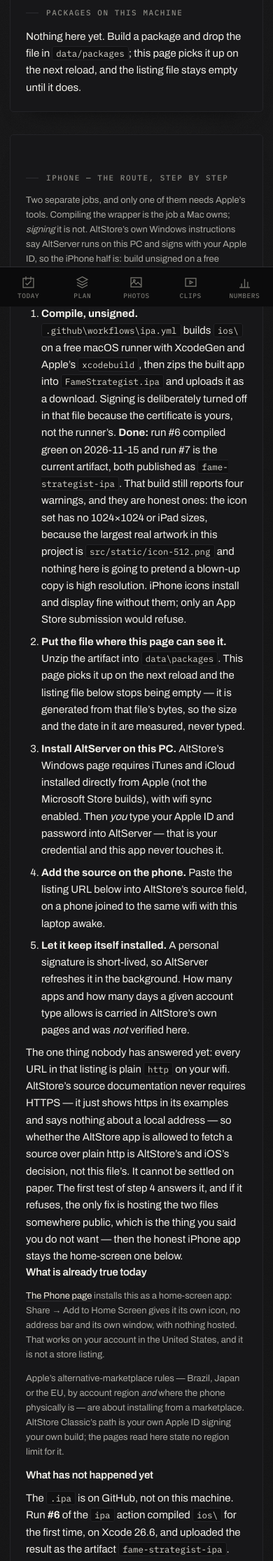
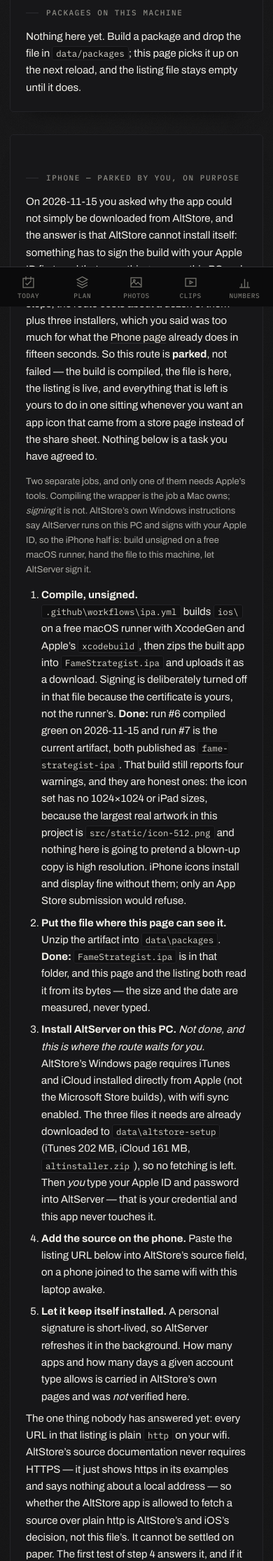
Before and after one commit to leahgouin12-tech/fame-strategist, a FastAPI app: template src/templates/store.html in a window 390 px wide. Shown: the part 406-2637 px from the top of the page at 70% size. Run offline with FastAPI, Linux system fonts and the light colour scheme; the template is opened without the code that fills it, so the values that code supplies are empty; parts of the project's set-up code (start-up, migrations or seed data) failed here and were passed over.

Commit message:
fix: /store stops handing her tasks she parked
She closed the AltStore route on 2026-11-15, but the page still read as a
to-do list and still claimed the .ipa was only on GitHub. It now says what is
done (green compile, real file in data/packages, live listing), what is not
(nothing Apple installed, nothing on a phone, plain-http source untested), and
that none of it is a step she agreed to.

```diff
--- a/src/templates/store.html
+++ b/src/templates/store.html
@@ -38,7 +38,16 @@ an empty list below means no build has been dropped in yet, not a broken button.
   </div>
 
   <div class="card">
-    <h2>iPhone &mdash; the route, step by step</h2>
+    <h2>iPhone &mdash; parked by you, on purpose</h2>
+    <p class="claim">On 2026-11-15 you asked why the app could not simply be downloaded from
+      AltStore, and the answer is that AltStore cannot install itself: something has to sign the
+      build with your Apple ID first, and that something runs on this PC and needs Apple&rsquo;s
+      device stack under it. Counted as steps, the route costs about a dozen of them plus three
+      installers, which you said was too much for what the <a href="/phone">Phone page</a> already
+      does in fifteen seconds. So this route is <strong>parked</strong>, not failed &mdash; the
+      build is compiled, the file is here, the listing is live, and everything that is left is
+      yours to do in one sitting whenever you want an app icon that came from a store page instead
+      of the share sheet. Nothing below is a task you have agreed to.</p>
     <p class="k">Two separate jobs, and only one of them needs Apple&rsquo;s tools. Compiling the
       wrapper is the job a Mac owns; <em>signing</em> it is not. AltStore&rsquo;s own Windows
       instructions say AltServer runs on this PC and signs with your Apple ID, so the iPhone half is:
@@ -56,13 +65,16 @@ an empty list below means no build has been dropped in yet, not a broken button.
         pretend a blown-up copy is high resolution. iPhone icons install and display fine without
         them; only an App Store submission would refuse.</li>
       <li><strong>Put the file where this page can see it.</strong> Unzip the artifact into
-        <code>data\packages</code>. This page picks it up on the next reload and the listing file
-        below stops being empty &mdash; it is generated from that file&rsquo;s bytes, so the size and
-        the date in it are measured, never typed.</li>
-      <li><strong>Install AltServer on this PC.</strong> AltStore&rsquo;s Windows page requires iTunes
-        and iCloud installed directly from Apple (not the Microsoft Store builds), with wifi sync
-        enabled. Then <em>you</em> type your Apple ID and password into AltServer &mdash; that is
-        your credential and this app never touches it.</li>
+        <code>data\packages</code>. <strong>Done:</strong> <code>FameStrategist.ipa</code> is in that
+        folder, and this page and <a href="/store/apps.json">the listing</a> both read it from its
+        bytes &mdash; the size and the date are measured, never typed.</li>
+      <li><strong>Install AltServer on this PC.</strong> <em>Not done, and this is where the route
+        waits for you.</em> AltStore&rsquo;s Windows page requires iTunes and iCloud installed
+        directly from Apple (not the Microsoft Store builds), with wifi sync enabled. The three files
+        it needs are already downloaded to <code>data\altstore-setup</code> (iTunes 202 MB, iCloud
+        161 MB, <code>altinstaller.zip</code>), so no fetching is left. Then <em>you</em> type your
+        Apple ID and password into AltServer &mdash; that is your credential and this app never
+        touches it.</li>
       <li><strong>Add the source on the phone.</strong> Paste the listing URL below into
         AltStore&rsquo;s source field, on a phone joined to the same wifi with this laptop awake.</li>
       <li><strong>Let it keep itself installed.</strong> A personal signature is short-lived, so
@@ -87,19 +99,20 @@ an empty list below means no build has been dropped in yet, not a broken button.
       a marketplace. AltStore Classic&rsquo;s path is your own Apple ID signing your own build;
       the pages read here state no region limit for it.</p>
     <h3>What has not happened yet</h3>
-    <p class="claim">The <code>.ipa</code> is on GitHub, not on this machine. Run
-      <strong>#6</strong> of the <code>ipa</code> action compiled <code>ios\</code> for the first
-      time, on Xcode 26.6, and uploaded the result as the artifact
-      <code>fame-strategist-ipa</code>. The three runs before it were red, and each one named a
-      defect that only a compiler could name: an error constant Apple&#39;s enum does not contain, a
-      delegate method labelled <code>with:</code> instead of WebKit&#39;s
+    <p class="claim">Nothing is installed on a phone, and nothing Apple is installed on this
+      machine &mdash; no iTunes, no iCloud, no Bonjour, no Apple Mobile Device Service, no AltServer
+      (checked the same day). The <code>.ipa</code> itself is real and is here: run <strong>#6</strong>
+      of the <code>ipa</code> action compiled <code>ios\</code> for the first time on Xcode 26.6, run
+      <strong>#7</strong> is the artifact you downloaded, and the file now sits in
+      <code>data\packages</code> where the table above can see it. The three runs before the green one
+      were red, and each named a defect only a compiler could name: an error constant Apple&#39;s enum
+      does not contain, a delegate method labelled <code>with:</code> instead of WebKit&#39;s
       <code>withError:</code> &mdash; which compiled and simply never became the delegate, so the
       &ldquo;the laptop did not answer&rdquo; screen would not have appeared &mdash; and an
       <code>Info.plist</code> with no <code>CFBundleExecutable</code>, meaning an app that installs
-      and does not know which file to run. A GitHub artifact can only be downloaded by a signed-in
-      browser, so that download is yours: the file has to land in <code>data\packages</code> before
-      this page can offer it. Nothing has been installed on a phone, and the plain
-      <code>http</code> question above is still open.</p>
+      and does not know which file to run. All three are fixed in the source. What is left is not code.</p>
+    <p class="claim">Also still untested, and only testable on the phone: whether AltStore will read
+      a source over plain <code>http</code> at all. That question is parked with the route.</p>
   </div>
 
   <div class="card">
```
